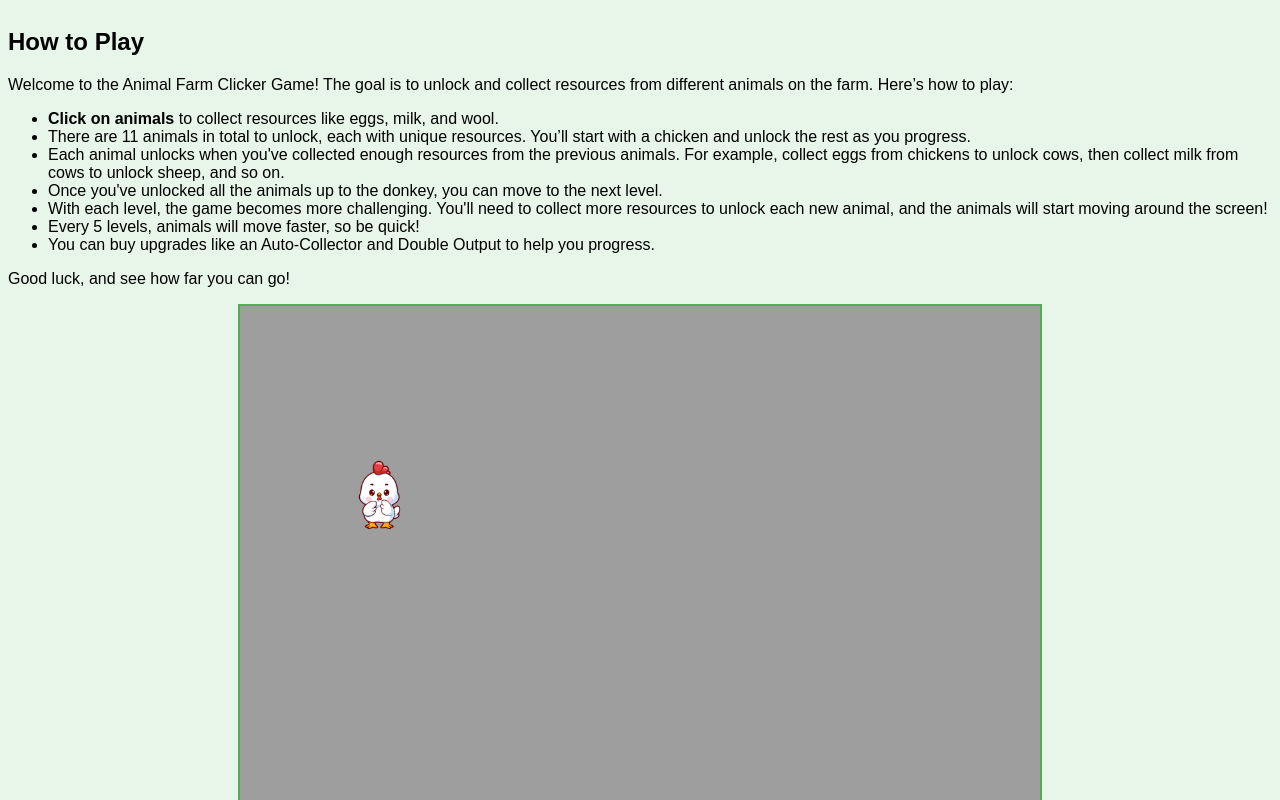
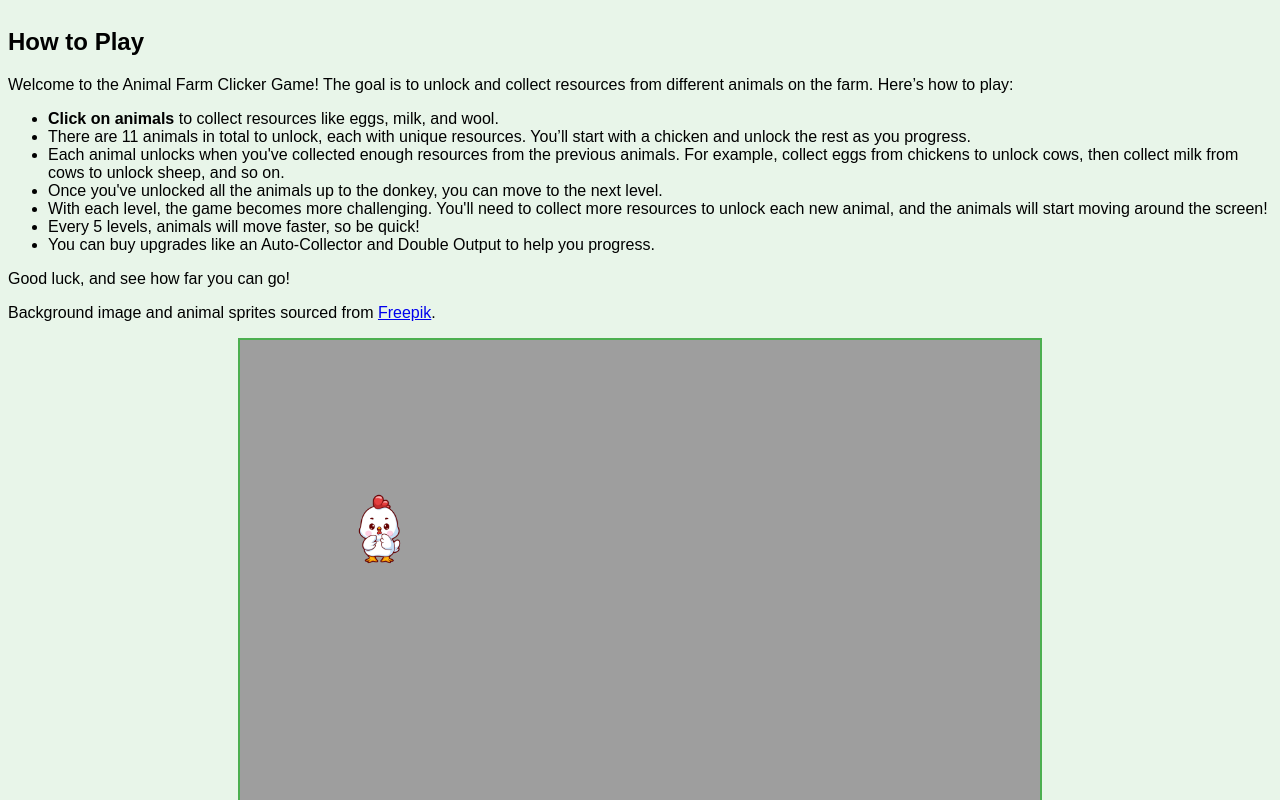
Before and after one commit to Gorvok/tiny-farm-game, a plain HTML site: page index.html in a window 1280 px wide. Shown: the top 800 px of the page. Drawn offline with Linux system fonts and the light colour scheme.

Commit message:
Updated readme & assets & added arbitration

```diff
--- a/index.html
+++ b/index.html
@@ -47,6 +47,7 @@
         <li>You can buy upgrades like an Auto-Collector and Double Output to help you progress.</li>
     </ul>
     <p>Good luck, and see how far you can go!</p>
+    <p>Background image and animal sprites sourced from <a href="https://www.freepik.com/" target="_blank" rel="noopener noreferrer">Freepik</a>.</p>
 </div>
 
 <canvas id="gameCanvas" width="800" height="600"></canvas>
```
Also changed, not shown: 3 other files.
